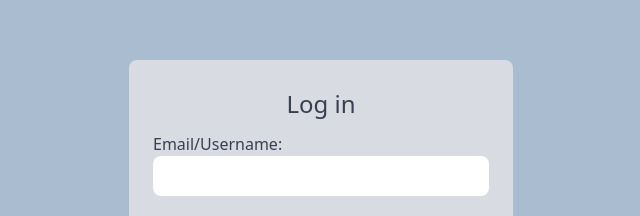
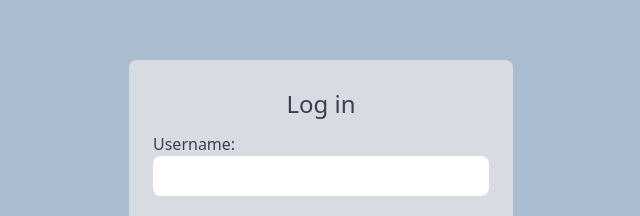
Before and after one commit to RexOnp211/social-network, a Next.js app in the folder frontend/: page /login in a window 1280 px wide. Shown: the part 172-388 px from the top of the page, without its empty margins (319-959 px from the left). Built offline with nearby package versions, Linux system fonts and the light colour scheme.

Commit message:
changed email to username in login

```diff
--- a/frontend/src/app/(login)/login/page.js
+++ b/frontend/src/app/(login)/login/page.js
@@ -18,13 +18,13 @@
           className="flex flex-col justify-center items-center"
         >
           <div className="mb-4 w-full">
-            <label htmlFor="email" className="block ">
-              Email/Username:
+            <label htmlFor="username" className="block ">
+              Username:
             </label>
             <input
               type="text"
-              id="email"
-              name="email"
+              id="username"
+              name="username"
               required
               className="w-full p-2 rounded-lg"
             />
```
Also changed, not shown: 1 other file (tests, documents, lock files or other folders).
